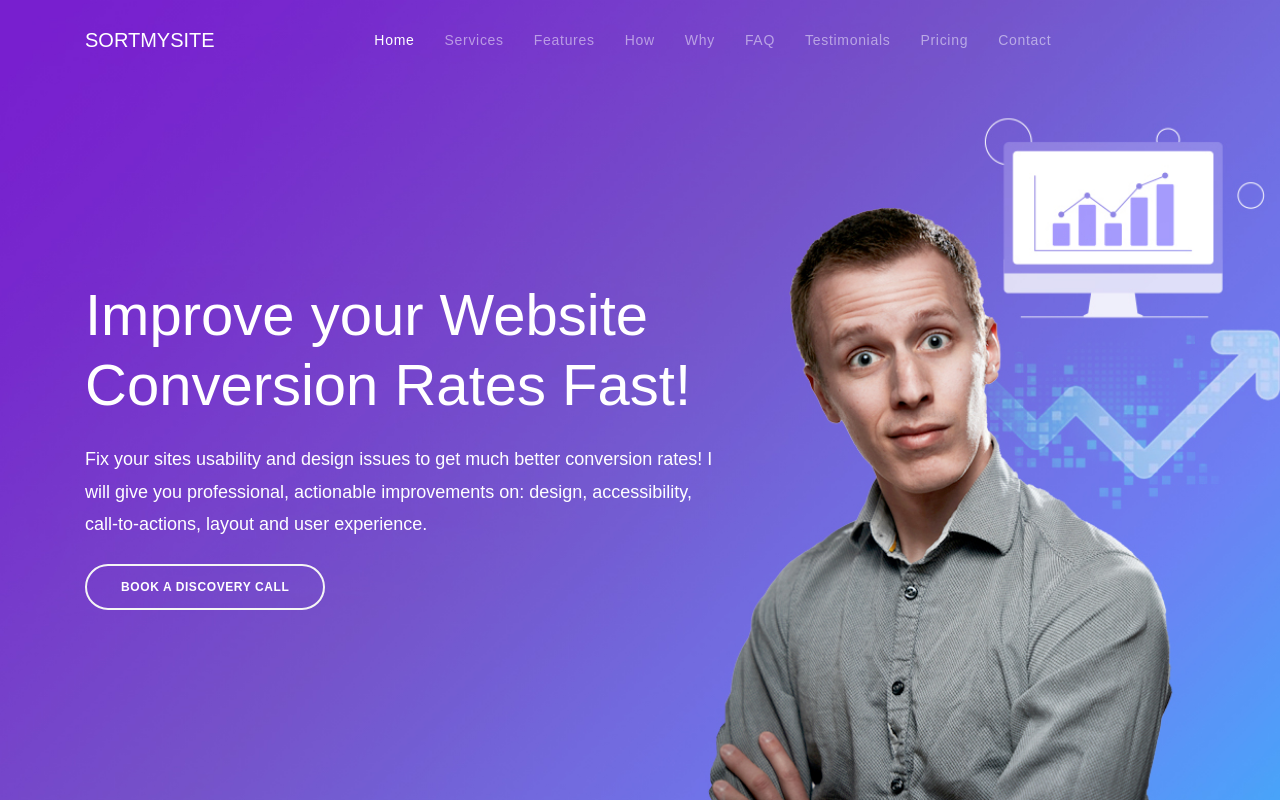
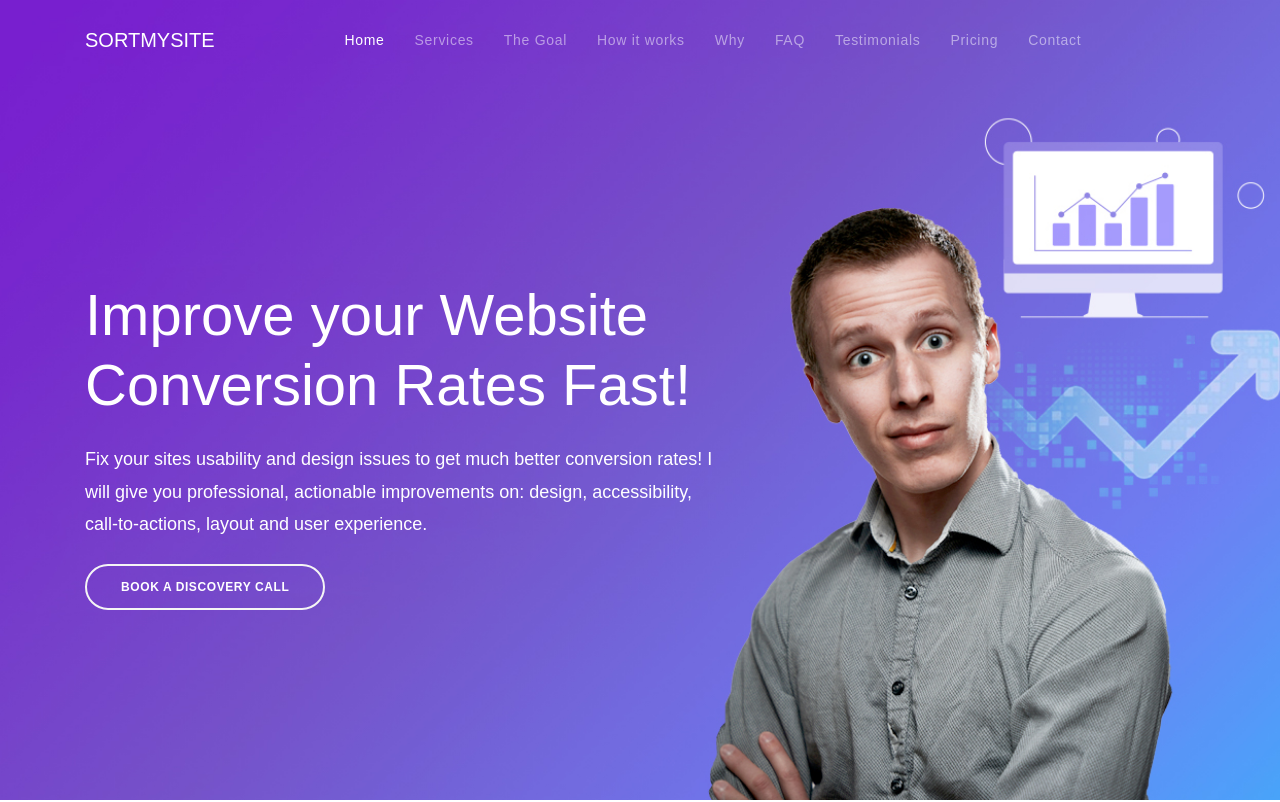
Before and after one commit to Robinpowell24-sortmysite/Robinpowell24-sortmysite.github.io, a plain HTML site: page index.html in a window 1280 px wide. Shown: the top 802 px of the page. Drawn offline with Linux system fonts and the light colour scheme; a web font is replaced by a local one.

Commit message:
Update index.html
nav up date

```diff
--- a/index.html
+++ b/index.html
@@ -47,10 +47,10 @@
                         <a class="nav-link" href="#services">Services</a>
                     </li>
                     <li class="nav-item">
-                        <a class="nav-link" href="#features">Features</a>
+                        <a class="nav-link" href="#features">The Goal</a>
                     </li>
                     <li class="nav-item">
-                        <a class="nav-link" href="#How">How</a>
+                        <a class="nav-link" href="#How">How it works </a>
                     </li>
 
                     <li class="nav-item">
```
